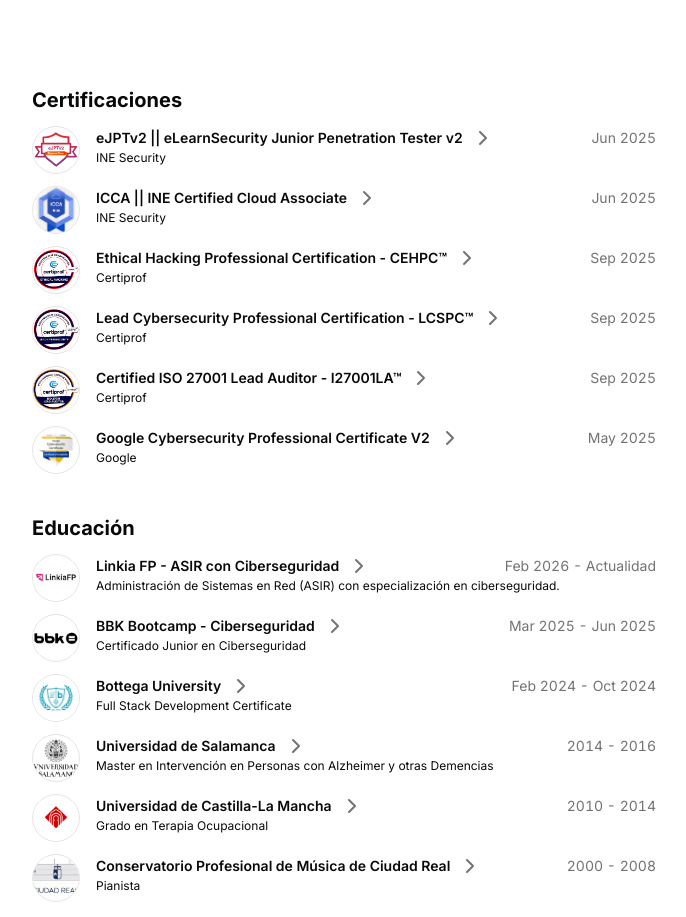
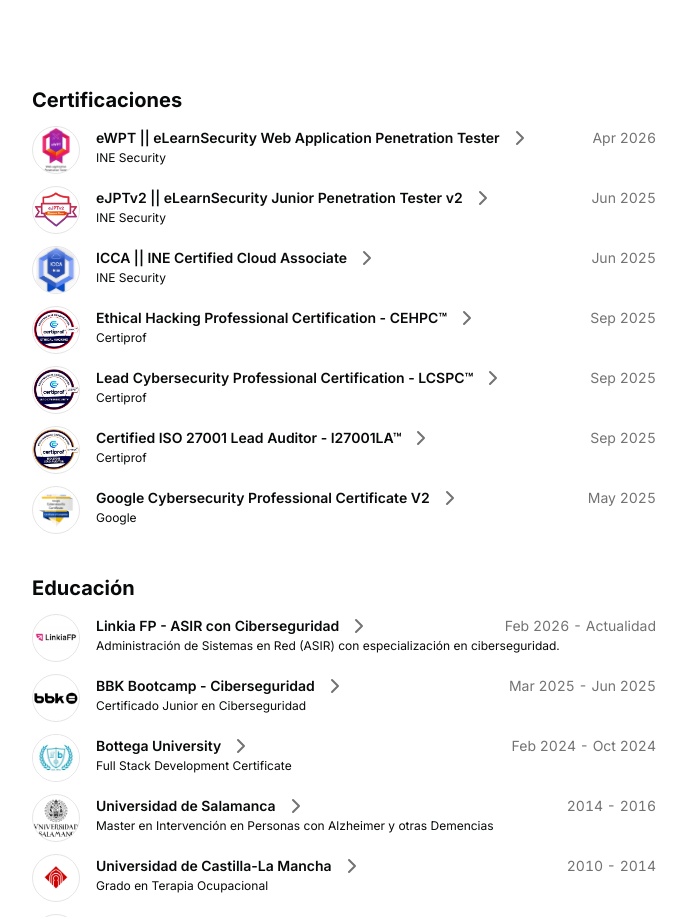
Before and after one commit to rupi014/Portfolio-RBL, a Next.js app: page / in a window 1280 px wide. Shown: the part 2041-2958 px from the top of the page, without its empty margins (296-982 px from the left). Built offline with nearby package versions, Linux system fonts and the light colour scheme.

Commit message:
ewpt certification added

```diff
--- a/src/data/resume.tsx
+++ b/src/data/resume.tsx
@@ -185,6 +185,13 @@
     }
   ],
   certifications: [
+    {
+      title: "eWPT || eLearnSecurity Web Application Penetration Tester",
+      issuer: "INE Security",
+      href: "https://certs.ine.com/082ee53c-62eb-4114-81ab-04a0b3b6d529#acc.8nq93tku",
+      logoUrl: "/ewpt.png",
+      date: "Apr 2026",
+    },
     {
       title: "eJPTv2 || eLearnSecurity Junior Penetration Tester v2",
       issuer: "INE Security",
```
Also changed, not shown: public/ewpt.png (added).
